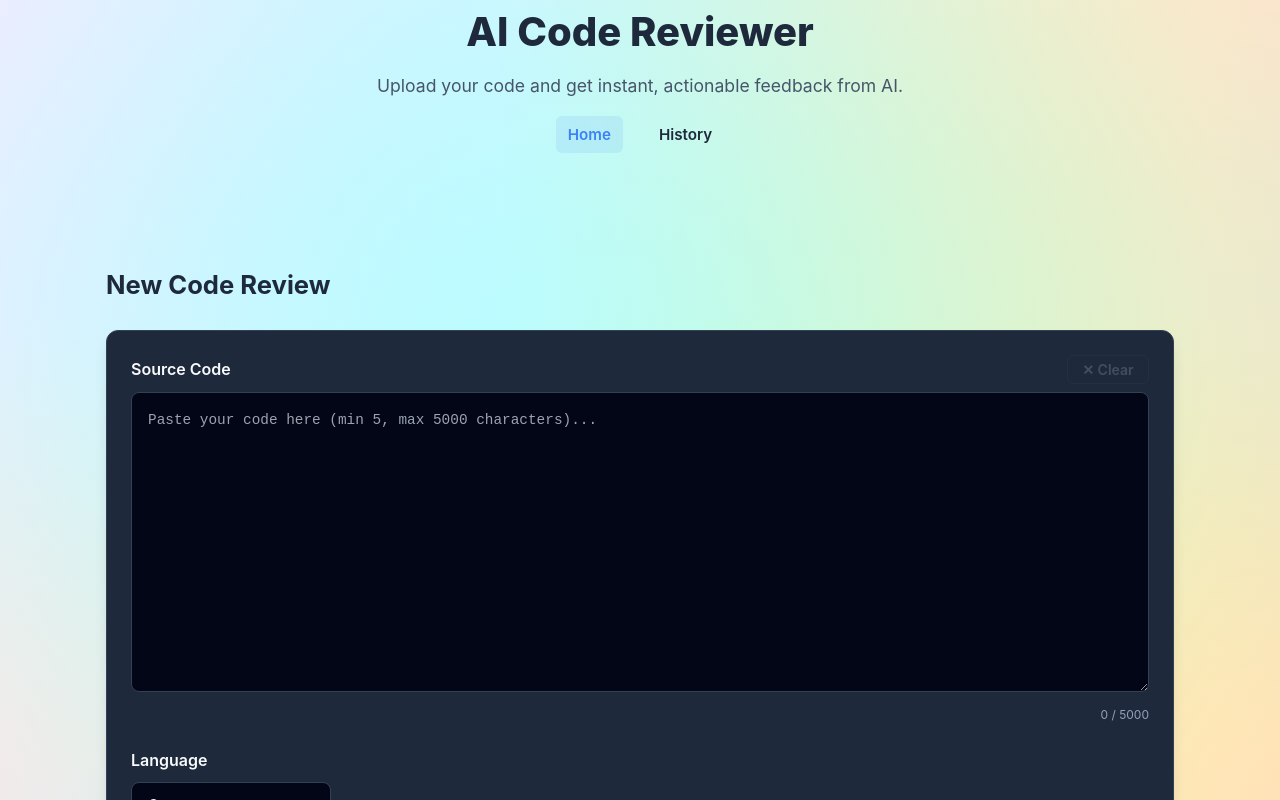
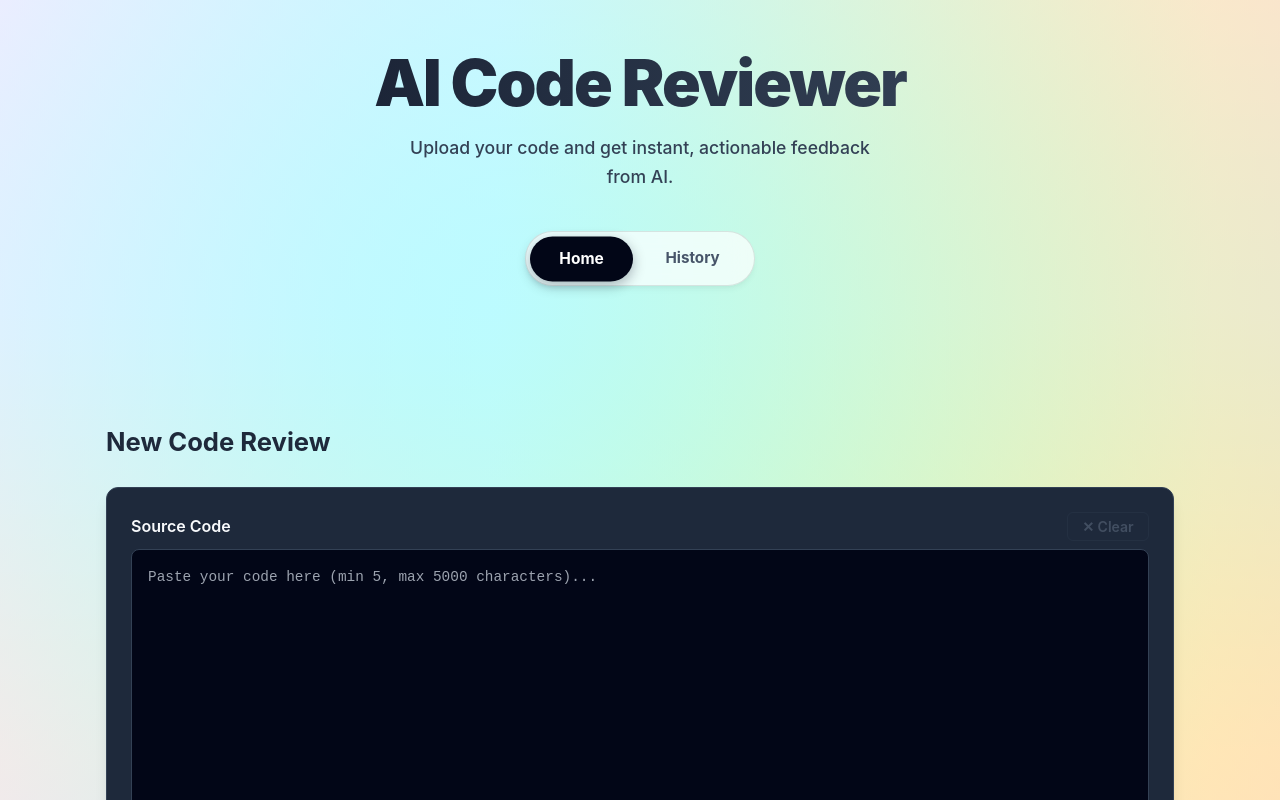
Before and after one commit to Sarvan-12/ai-code-review-tool, a React app in the folder frontend/: page / in a window 1280 px wide. Shown: the top 800 px of the page. Built offline with nearby package versions, Linux system fonts and the light colour scheme; the HTML template or start-up script is replaced by a standard one.

Commit message:
feat: refine header UI, remove emojis and badge, darken text, and add animations

```diff
--- a/frontend/src/components/Header.jsx
+++ b/frontend/src/components/Header.jsx
@@ -1,18 +1,108 @@
-import { NavLink } from 'react-router-dom';
-
+import { NavLink, useLocation } from 'react-router-dom';
 
 /**
- * Header component for the AI Code Reviewer
- * Displays the main title and sub-tagline
+ * Header component — Premium Hero + Animated Pill Tabs
+ * Inspired by 21st.dev Tailark Hero & Reui Tabs Pill components.
  */
 const Header = () => {
+  const location = useLocation();
+
   return (
-    <header>
-      <h1>AI Code Reviewer</h1>
-      <p>Upload your code and get instant, actionable feedback from AI.</p>
-      <nav className="main-nav">
-        <NavLink to="/" className="nav-link" end>Home</NavLink>
-        <NavLink to="/history" className="nav-link">History</NavLink>
+    <header style={{
+      textAlign: 'center',
+      padding: '3rem 1rem 1.5rem',
+      position: 'relative',
+    }}>
+
+      {/* Animated Title */}
+      <h1
+        style={{
+          fontSize: 'clamp(2.5rem, 5vw, 4rem)',
+          fontWeight: '900',
+          lineHeight: 1.1,
+          marginBottom: '1rem',
+          background: 'linear-gradient(to right, #020617, #334155, #020617)',
+          backgroundSize: '200% auto',
+          WebkitBackgroundClip: 'text',
+          WebkitTextFillColor: 'transparent',
+          backgroundClip: 'text',
+          letterSpacing: '-0.03em',
+          animation: 'shine 5s linear infinite',
+        }}
+      >
+        AI Code Reviewer
+        <style>
+          {`
+            @keyframes shine {
+              to {
+                background-position: 200% center;
+              }
+            }
+          `}
+        </style>
+      </h1>
+
+      {/* Subtitle */}
+      <p style={{
+        color: '#334155',
+        fontSize: '1.1rem',
+        maxWidth: '500px',
+        margin: '0 auto 2.5rem',
+        lineHeight: 1.6,
+        fontWeight: '500',
+      }}>
+        Upload your code and get instant, actionable feedback from AI.
+      </p>
+
+      {/* Animated Pill Tabs */}
+      <nav style={{
+        display: 'inline-flex',
+        alignItems: 'center',
+        backgroundColor: 'rgba(255, 255, 255, 0.7)',
+        backdropFilter: 'blur(16px)',
+        border: '1px solid rgba(0, 0, 0, 0.1)',
+        borderRadius: '100px',
+        padding: '5px',
+        gap: '4px',
+        boxShadow: '0 4px 6px -1px rgba(0,0,0,0.05), 0 2px 4px -1px rgba(0,0,0,0.03)',
+      }}>
+        {[
+          { to: '/', label: 'Home', end: true },
+          { to: '/history', label: 'History', end: false },
+        ].map(({ to, label, end }) => {
+          const isActive = end
+            ? location.pathname === '/'
+            : location.pathname.startsWith('/history');
+
+          return (
+            <NavLink
+              key={to}
+              to={to}
+              end={end}
+              style={{
+                display: 'inline-block',
+                padding: '0.6rem 1.8rem',
+                borderRadius: '100px',
+                fontSize: '0.95rem',
+                fontWeight: '700',
+                textDecoration: 'none',
+                transition: 'all 0.3s cubic-bezier(0.4, 0, 0.2, 1)',
+                backgroundColor: isActive ? '#020617' : 'transparent',
+                color: isActive ? '#ffffff' : '#475569',
+                boxShadow: isActive ? '0 4px 12px rgba(2, 6, 23, 0.3)' : 'none',
+                transform: isActive ? 'scale(1.02)' : 'scale(1)',
+              }}
+              onMouseEnter={(e) => {
+                if (!isActive) e.target.style.color = '#020617';
+              }}
+              onMouseLeave={(e) => {
+                if (!isActive) e.target.style.color = '#475569';
+              }}
+            >
+              {label}
+            </NavLink>
+          );
+        })}
       </nav>
     </header>
   );
```
